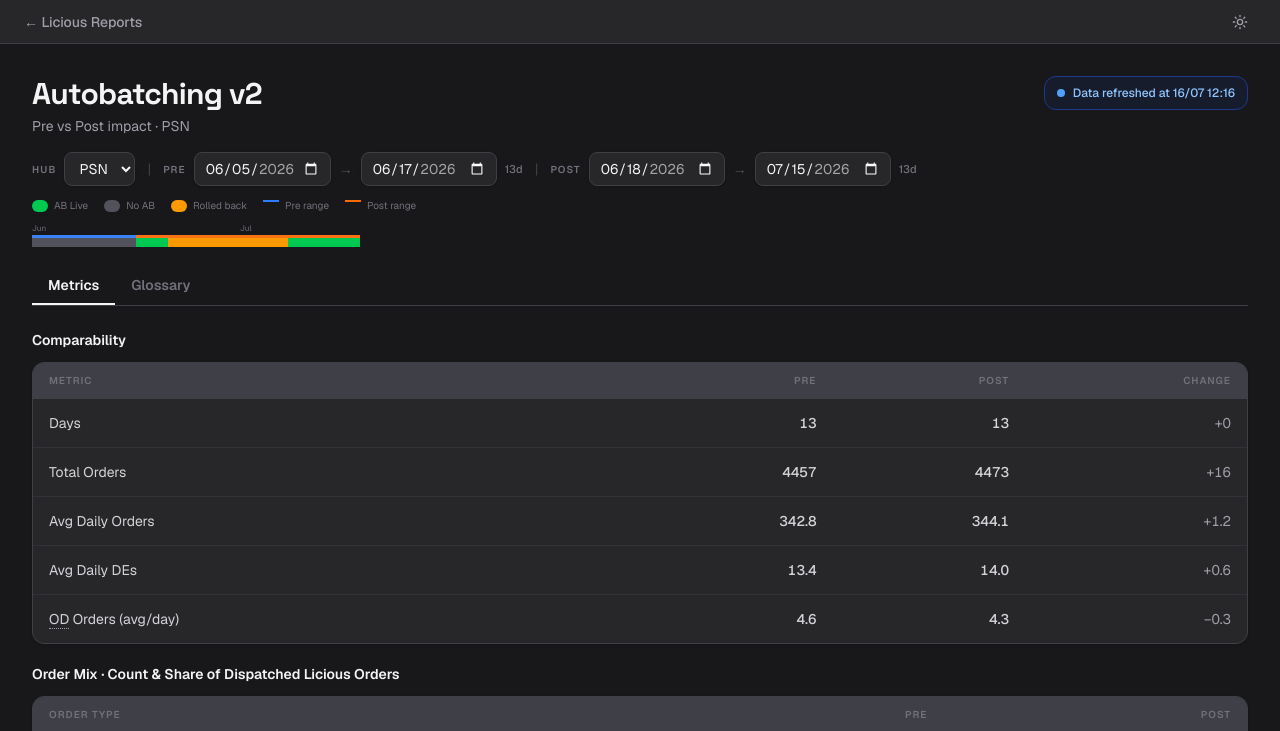
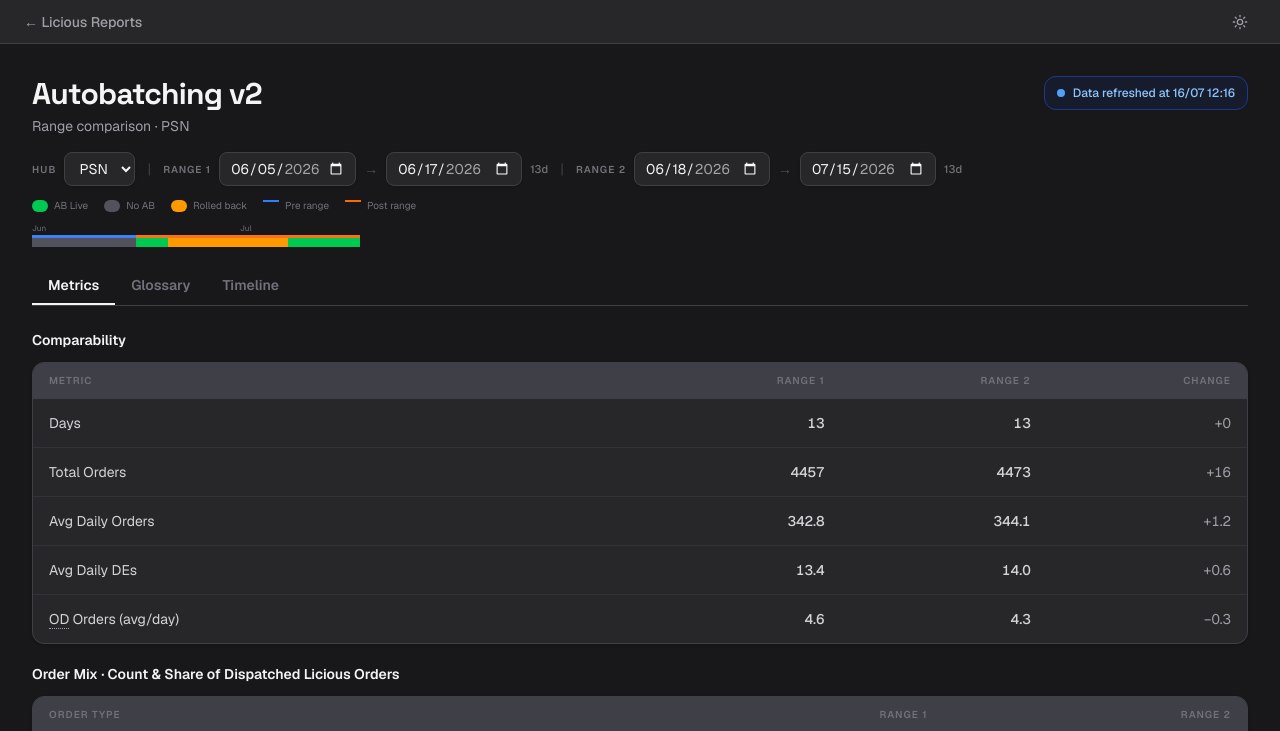
Before and after one commit to hari-licious/licious-reports, a Next.js app: page /autobatching in a window 1280 px wide. Shown: the top 731 px of the page. Built offline with nearby package versions, Linux system fonts and the light colour scheme.

Commit message:
feat: timeline as dashboard tab + rename Pre/Post to Range 1/Range 2

```diff
--- a/components/autobatching/Dashboard.tsx
+++ b/components/autobatching/Dashboard.tsx
@@ -10,6 +10,7 @@
 import { COLOR_CTRL, COLOR_POST } from "@/lib/theme";
 import { useChartTheme } from "@/lib/useChartTheme";
 import { DashboardLayout } from "@/components/ui/DashboardLayout";
+import { TimelineContent } from "@/components/autobatching/Timeline";
 
 interface Props {
   hub: string;
@@ -428,8 +429,8 @@
         <thead>
           <tr className="border-b border-gray-100 dark:border-zinc-700 bg-gray-50 dark:bg-zinc-700">
             <th className="text-left px-4 py-2.5 text-[10px] font-semibold tracking-widest text-gray-400 dark:text-zinc-500 uppercase w-1/2">Metric</th>
-            <th className="text-right px-4 py-2.5 text-[10px] font-semibold tracking-widest text-gray-400 dark:text-zinc-500 uppercase">Pre</th>
-            <th className="text-right px-4 py-2.5 text-[10px] font-semibold tracking-widest text-gray-400 dark:text-zinc-500 uppercase">Post</th>
+            <th className="text-right px-4 py-2.5 text-[10px] font-semibold tracking-widest text-gray-400 dark:text-zinc-500 uppercase">Range 1</th>
+            <th className="text-right px-4 py-2.5 text-[10px] font-semibold tracking-widest text-gray-400 dark:text-zinc-500 uppercase">Range 2</th>
             <th className="text-right px-4 py-2.5 text-[10px] font-semibold tracking-widest text-gray-400 dark:text-zinc-500 uppercase">Change</th>
           </tr>
         </thead>
@@ -505,8 +506,8 @@
         <thead>
           <tr className="border-b border-gray-100 dark:border-zinc-700 bg-gray-50 dark:bg-zinc-700">
             <th className="text-left px-4 py-2.5 text-[10px] font-semibold tracking-widest text-gray-400 dark:text-zinc-500 uppercase w-1/2">Order Type</th>
-            <th className="text-right px-4 py-2.5 text-[10px] font-semibold tracking-widest text-gray-400 dark:text-zinc-500 uppercase">Pre</th>
-            <th className="text-right px-4 py-2.5 text-[10px] font-semibold tracking-widest text-gray-400 dark:text-zinc-500 uppercase">Post</th>
+            <th className="text-right px-4 py-2.5 text-[10px] font-semibold tracking-widest text-gray-400 dark:text-zinc-500 uppercase">Range 1</th>
+            <th className="text-right px-4 py-2.5 text-[10px] font-semibold tracking-widest text-gray-400 dark:text-zinc-500 uppercase">Range 2</th>
           </tr>
         </thead>
         <tbody>
@@ -572,8 +573,8 @@
         <thead>
           <tr className="border-b border-gray-100 dark:border-zinc-700 bg-gray-50 dark:bg-zinc-700">
             <th className="text-left px-4 py-2.5 text-[10px] font-semibold tracking-widest text-gray-400 dark:text-zinc-500 uppercase w-1/2">Metric</th>
-            <th className="text-right px-4 py-2.5 text-[10px] font-semibold tracking-widest text-gray-400 dark:text-zinc-500 uppercase">Pre</th>
-            <th className="text-right px-4 py-2.5 text-[10px] font-semibold tracking-widest text-gray-400 dark:text-zinc-500 uppercase">Post</th>
+            <th className="text-right px-4 py-2.5 text-[10px] font-semibold tracking-widest text-gray-400 dark:text-zinc-500 uppercase">Range 1</th>
+            <th className="text-right px-4 py-2.5 text-[10px] font-semibold tracking-widest text-gray-400 dark:text-zinc-500 uppercase">Range 2</th>
             <th className="text-right px-4 py-2.5 text-[10px] font-semibold tracking-widest text-gray-400 dark:text-zinc-500 uppercase">Change</th>
           </tr>
         </thead>
@@ -794,8 +795,8 @@
   { term: "Median (P50)",                   definition: "50th percentile of stage duration across orders in the selected period. Weighted average of daily medians, weighted by order count. Less sensitive to outliers than avg." },
   { term: "P90",                            definition: "90th percentile of stage duration. Shows tail latency — the worst 10% of orders. Weighted average of daily P90s." },
   { term: "DE (Delivery Executive)",       definition: "Last-mile delivery rider. Headcount sourced from rider_events login data, filtered to hours with active logins." },
-  { term: "Pre Period",                    definition: "Baseline period before autobatching v2 went live. Ends Jun 17. Length matches number of post days — extends backward as post grows." },
-  { term: "Post Period",                   definition: "Two phases: Phase 1 Jun 18–21 (initial release), Phase 2 Jul 7+ (re-release). Both tagged 'post'. Jun 22–Jul 6 is a gap (rollback)." },
+  { term: "Range 1",                        definition: "The baseline comparison window. Default: DOW-aligned pre-AB period (before Jun 18). Can be set to any date range using the picker." },
+  { term: "Range 2",                        definition: "The comparison window. Default: AB live days (Phase 1 Jun 18–21 + Phase 2 Jul 7+). Can be set to any date range — e.g. Phase 1 vs Phase 2." },
   { term: "Gap (Jun 22 – Jul 6)",         definition: "Autobatching was rolled back ~Jun 22 due to ground ops issues and re-released Jul 6 night. These days are excluded from all aggregations." },
 ];
 
@@ -852,7 +853,7 @@
   const [timelineType,      setTimelineType]      = useState<"dp" | "express" | "scheduled">("dp");
   const [tlMetric,          setTlMetric]          = useState<"avg" | "p50" | "p90">("avg");
   const [expressExpanded,   setExpressExpanded]   = useState(false);
-  const [activeTab,         setActiveTab]         = useState<"metrics" | "glossary">("metrics");
+  const [activeTab,         setActiveTab]         = useState<"metrics" | "glossary" | "timeline">("metrics");
 
   const availableHubs = useMemo(
     () => [...new Set(days.map(d => d.hub).filter(Boolean))].sort(), [days]
@@ -942,7 +943,7 @@
           <h1 className="text-3xl font-bold tracking-tight text-gray-900 dark:text-zinc-100" style={{ fontFamily: "var(--font-space-grotesk)" }}>
             Autobatching v2
           </h1>
-          <p className="text-sm text-gray-500 dark:text-zinc-400 mt-1">Pre vs Post impact · {hub}</p>
+          <p className="text-sm text-gray-500 dark:text-zinc-400 mt-1">Range comparison · {hub}</p>
         </div>
         {refreshLabel && (
           <div className="flex items-center gap-2 bg-blue-50 dark:bg-blue-950/30 border border-blue-100 dark:border-blue-900 rounded-xl px-3 py-2">
@@ -964,7 +965,7 @@
         </div>
         <span className="text-gray-200 dark:text-zinc-700 text-sm">|</span>
         <div className="flex items-center gap-2">
-          <span className="text-[10px] font-semibold tracking-widest text-gray-400 dark:text-zinc-500 uppercase">Pre</span>
+          <span className="text-[10px] font-semibold tracking-widest text-gray-400 dark:text-zinc-500 uppercase">Range 1</span>
           <input type="date" value={preStart} min={allMin} max={allMax} onChange={e => setPreStart(e.target.value)} className={inputCls} />
           <span className="text-gray-300 dark:text-zinc-600 text-sm">→</span>
           <input type="date" value={preEnd}   min={allMin} max={allMax} onChange={e => setPreEnd(e.target.value)}   className={inputCls} />
@@ -972,7 +973,7 @@
         </div>
         <span className="text-gray-200 dark:text-zinc-700 text-sm">|</span>
         <div className="flex items-center gap-2">
-          <span className="text-[10px] font-semibold tracking-widest text-gray-400 dark:text-zinc-500 uppercase">Post</span>
+          <span className="text-[10px] font-semibold tracking-widest text-gray-400 dark:text-zinc-500 uppercase">Range 2</span>
           <input type="date" value={postStart} min={allMin} max={allMax} onChange={e => setPostStart(e.target.value)} className={inputCls} />
           <span className="text-gray-300 dark:text-zinc-600 text-sm">→</span>
           <input type="date" value={postEnd}   min={allMin} max={allMax} onChange={e => setPostEnd(e.target.value)}   className={inputCls} />
@@ -991,6 +992,7 @@
       <div className="flex border-b border-gray-200 dark:border-zinc-700 mb-6">
         <button className={tabCls("metrics")}  onClick={() => setActiveTab("metrics")}>Metrics</button>
         <button className={tabCls("glossary")} onClick={() => setActiveTab("glossary")}>Glossary</button>
+        <button className={tabCls("timeline")} onClick={() => setActiveTab("timeline")}>Timeline</button>
       </div>
 
       {activeTab === "glossary" ? (
@@ -1012,6 +1014,8 @@
             </tbody>
           </table>
         </div>
+      ) : activeTab === "timeline" ? (
+        <TimelineContent allDays={hubDays} />
       ) : (
         <>
           {/* Comparability */}
@@ -1100,10 +1104,10 @@
                   <YAxis tickFormatter={v => `${v}m`} tick={{ fontSize: 11, fill: tickFill }} axisLine={false} tickLine={false} />
                   <Tooltip contentStyle={tooltipStyle} formatter={(v) => [`${Number(v).toFixed(1)} mins`]} />
                   <Legend {...legendProps} />
-                  <Bar dataKey="pre"  name="Pre"  fill={COLOR_CTRL} radius={[4, 4, 0, 0]} barSize={28} minPointSize={2}>
+                  <Bar dataKey="pre"  name="Range 1"  fill={COLOR_CTRL} radius={[4, 4, 0, 0]} barSize={28} minPointSize={2}>
                     <LabelList dataKey="pre"  position="top" style={{ fontSize: 10, fill: COLOR_CTRL, fontWeight: 600 }} formatter={(v: unknown) => v == null ? "" : `${v}m`} />
                   </Bar>
-                  <Bar dataKey="post" name="Post" fill={COLOR_POST} radius={[4, 4, 0, 0]} barSize={28} minPointSize={2}>
+                  <Bar dataKey="post" name="Range 2" fill={COLOR_POST} radius={[4, 4, 0, 0]} barSize={28} minPointSize={2}>
                     <LabelList dataKey="post" position="top" style={{ fontSize: 10, fill: COLOR_POST, fontWeight: 600 }} formatter={(v: unknown) => v == null ? "" : `${v}m`} />
                   </Bar>
                 </BarChart>
--- a/components/autobatching/Timeline.tsx
+++ b/components/autobatching/Timeline.tsx
@@ -22,7 +22,7 @@
   return "";
 }
 
-export function AutobatchingTimeline({ allDays }: Props) {
+export function TimelineContent({ allDays }: Props) {
   // Group by hub
   const hubs = useMemo(
     () => [...new Set(allDays.map(d => d.hub).filter(Boolean))].sort(),
@@ -98,7 +98,7 @@
   const CELL_H = 28;
 
   return (
-    <DashboardLayout>
+    <div>
       {/* Header */}
       <div className="mb-6">
         <h1 className="text-3xl font-bold tracking-tight text-gray-900 dark:text-zinc-100" style={{ fontFamily: "var(--font-space-grotesk)" }}>
@@ -274,6 +274,14 @@
           </tbody>
         </table>
       </div>
+    </div>
+  );
+}
+
+export function AutobatchingTimeline({ allDays }: Props) {
+  return (
+    <DashboardLayout>
+      <TimelineContent allDays={allDays} />
     </DashboardLayout>
   );
 }
```
